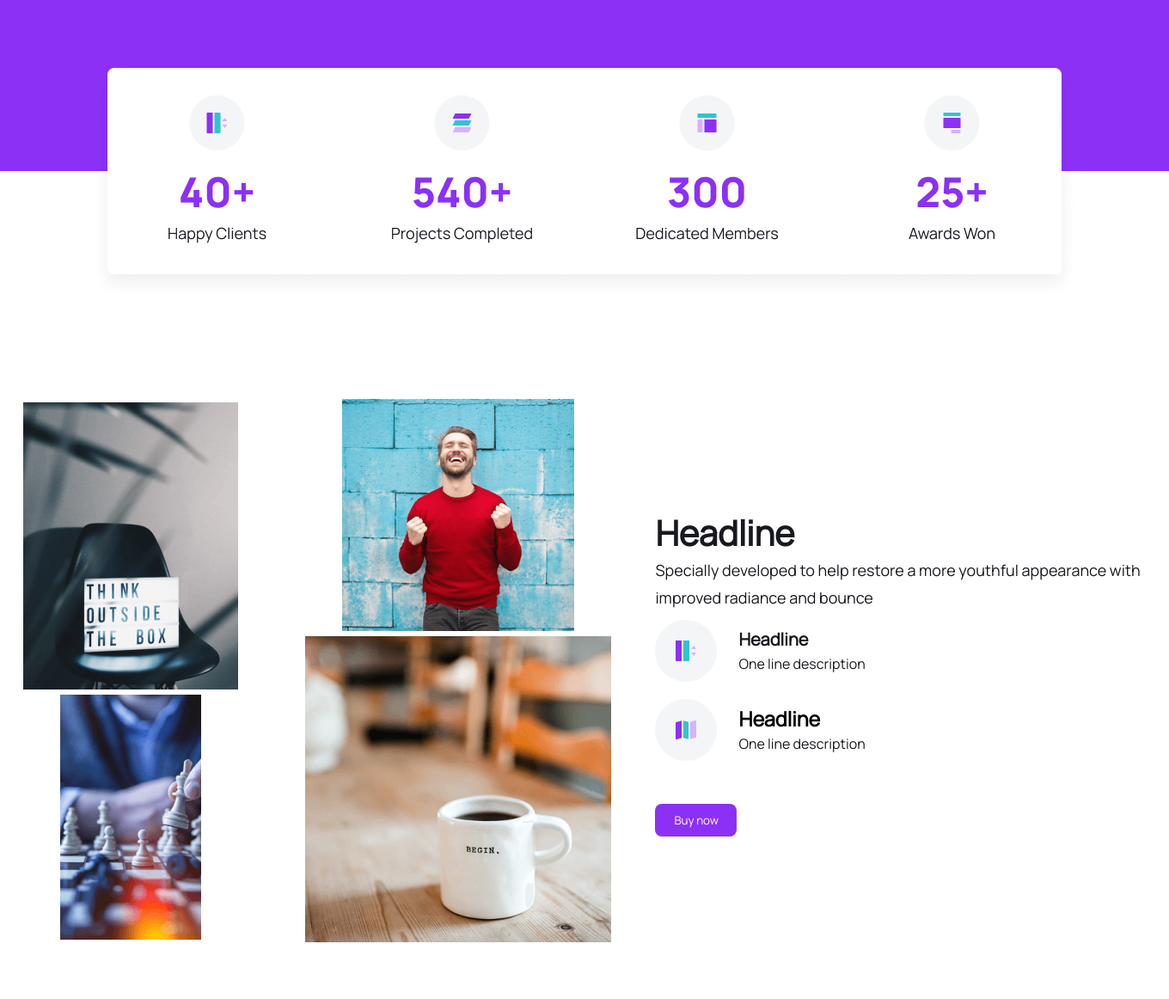
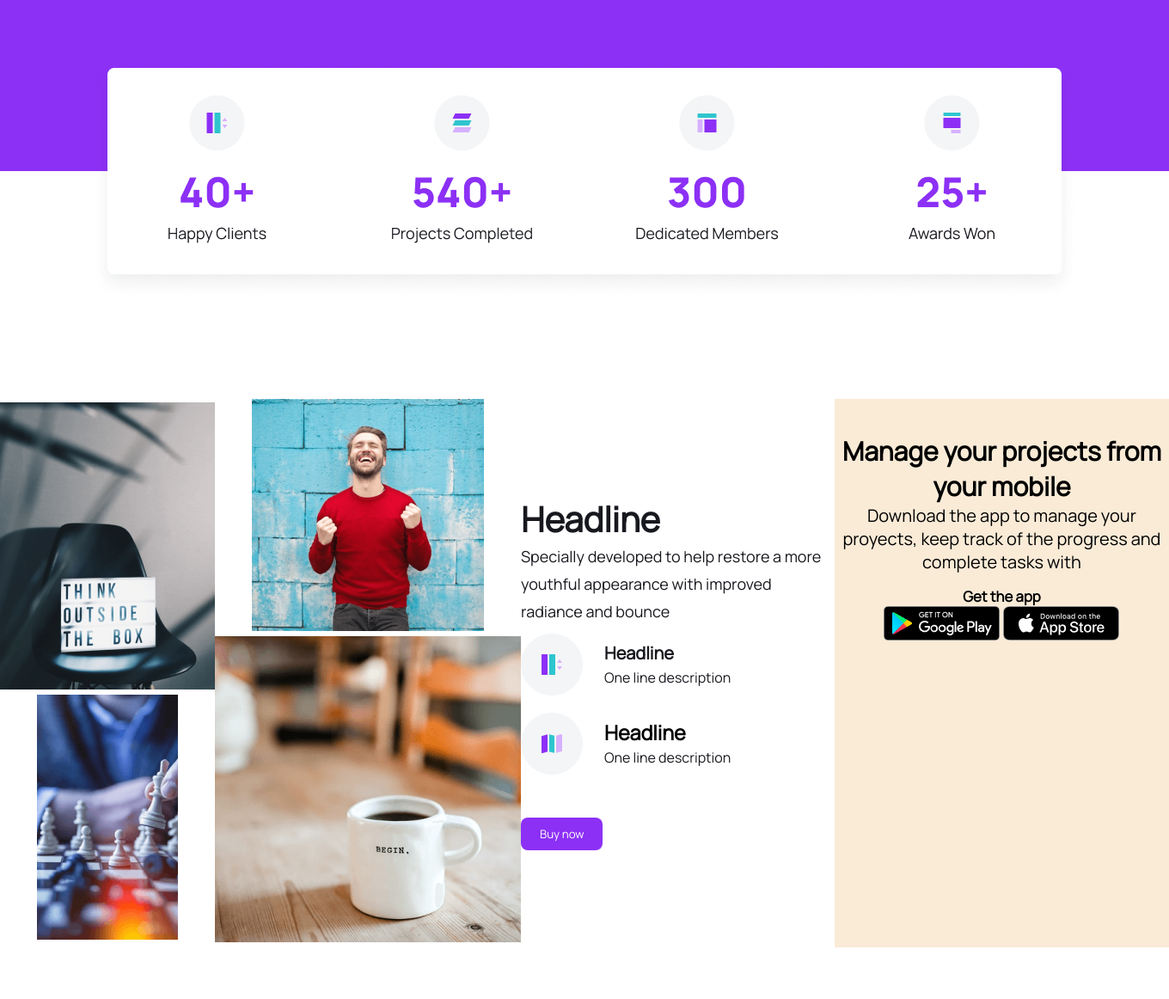
Before and after one commit to robpalacios1/landing-page-3, a PHP site: page / in a window 1360 px wide; the page is wider, and only the part inside the window is pictured. Shown: the part 2188-3350 px from the top of that part at 86% size. Run offline with PHP 8.4, Linux system fonts and the light colour scheme; some libraries are stand-ins or nearby versions.

Commit message:
add main-app

```diff
--- a/css/styles.css
+++ b/css/styles.css
@@ -823,3 +823,30 @@ p {
     margin: none;
   }
 }
+
+/* App */
+.main-app {
+  background-color: antiquewhite;
+}
+
+.main-app__title {
+  padding-top: 40px;
+  font-size: 30px;
+  text-align: center;
+}
+
+.main-app__get-app {
+  margin-top: 15px;
+  font-size: 25px;
+}
+
+@media screen and (min-width: 601px) and (max-width: 1023px) {
+  .main-app__pictures {
+    justify-content: space-around;
+  }
+}
+
+@media screen and (min-width: 1024px) {
+  .main-app {
+  }
+}
--- a/home.html
+++ b/home.html
@@ -567,6 +567,29 @@
       </div>
     </div>
 
+    <!-- app -->
+
+    <div class="main-app">
+      <div class="main-app__left">
+        <div class="main-app__title">
+          <h4>Manage your projects from your mobile</h4>
+        </div>
+
+        <div class="main-app__subtitle">
+          <span>Download the app to manage your proyects, keep track of the progress and complete tasks with</span>
+        </div>
+
+        <div class="main-app__get-app">
+          <h6>Get the app</h6>
+        </div>
+
+        <div class class="main-app__pictures">
+          <img src="./img/play-store.png" alt="play-store">
+          <img src="./img/app-store.png" alt="app-store">
+        </div>
+      </div>
+    </div>
+
     <!-- JS -->
     <script src="./js/app.js"></script>
   </body>
```
Also changed, not shown: img/app-store.png (added), img/play-store.png (added).
